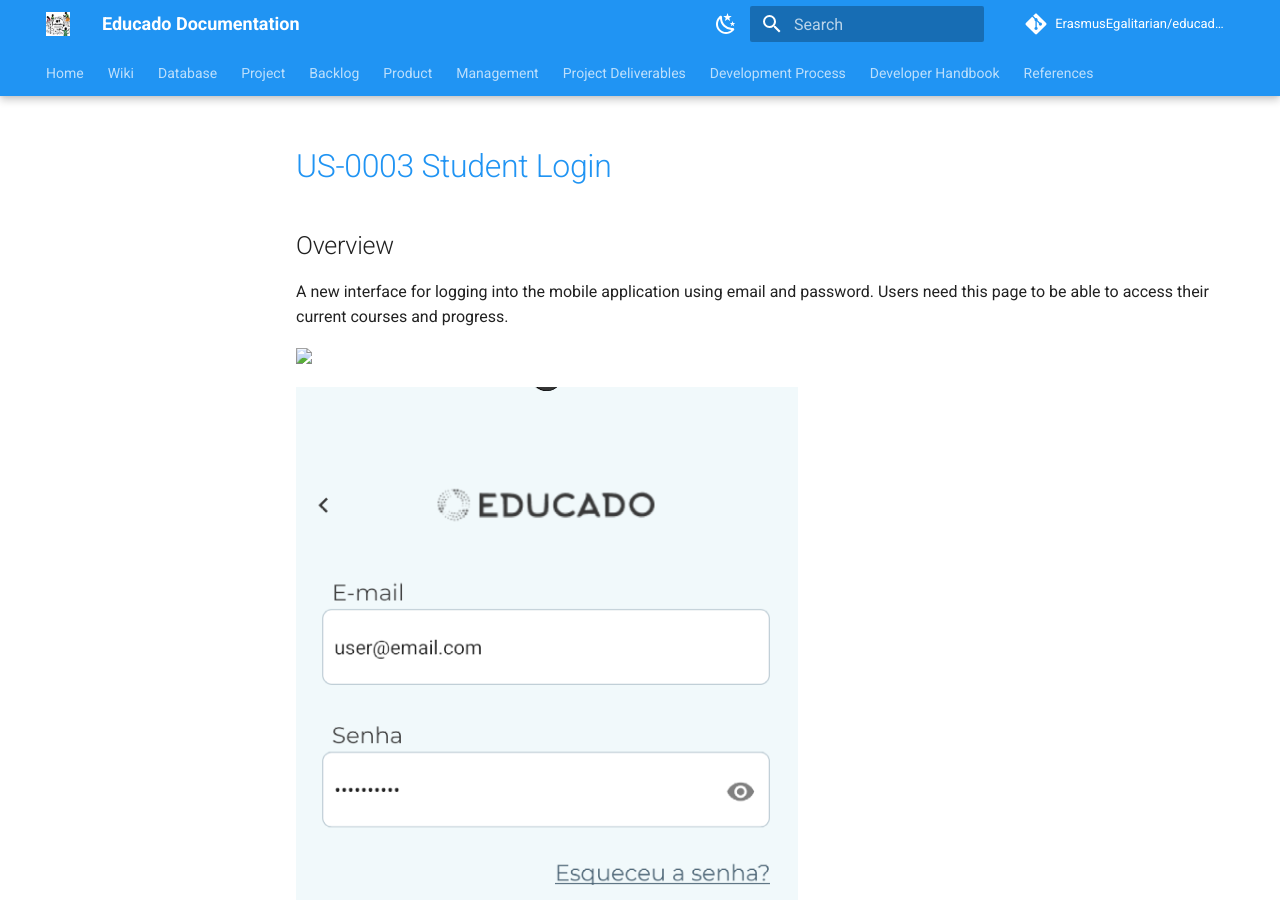
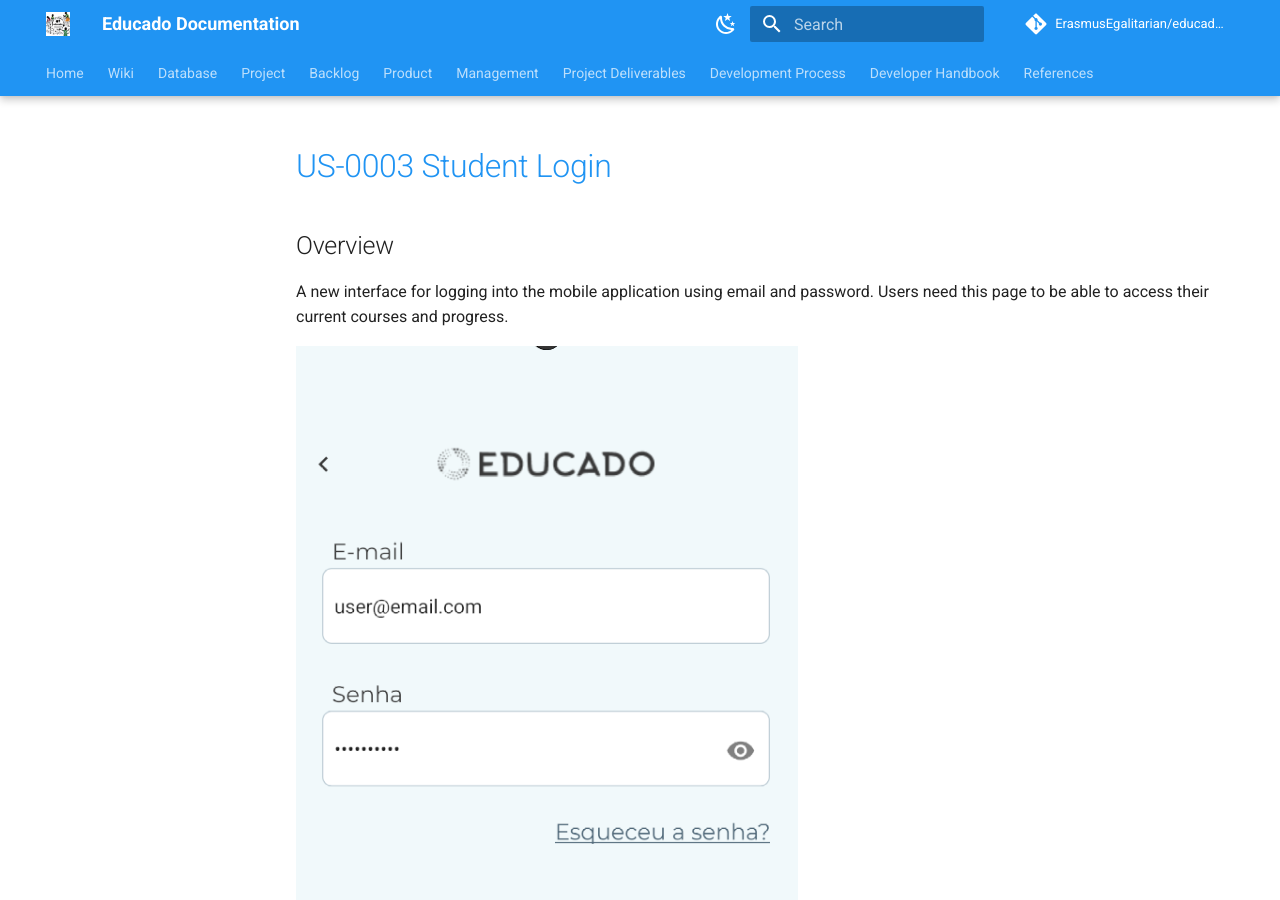
Before and after one commit to ErasmusEgalitarian/educado-docs, an MkDocs documentation site: the page built from docs/deliverables/mobile/PBI-Implement-Student-Login-Interface.md, in a window 1280 px wide and 900 px high. Built offline with MkDocs 1.6.1 and Material for MkDocs 9.7.7, drawn with Linux system fonts in a browser that asks for light colours; comment, search, counter and statistics services are not loaded.

Commit message:
should work now

```diff
--- a/docs/deliverables/mobile/PBI-Implement-Student-Login-Interface.md
+++ b/docs/deliverables/mobile/PBI-Implement-Student-Login-Interface.md
@@ -4,9 +4,7 @@
 A new interface for logging into the mobile application using email and password.
 Users need this page to be able to access their current courses and progress.
 
-<img src="docs/assets/2025/Software/deliverables/US-0003/login_new.png">
-
-![Example image](https://github.com/ErasmusEgalitarian/educado-docs/blob/DOCS-0016%2B0018/docs/assets/2025/Software/deliverables/US-0003/login_new.png)
+![Example image](../../assets/2025/Software/deliverables/US-0003/login_new.png)
 
 ## User Story
 As a Student, I want to see clear options for Email Login, so that I can quickly start using the app or create a secure account.
```
